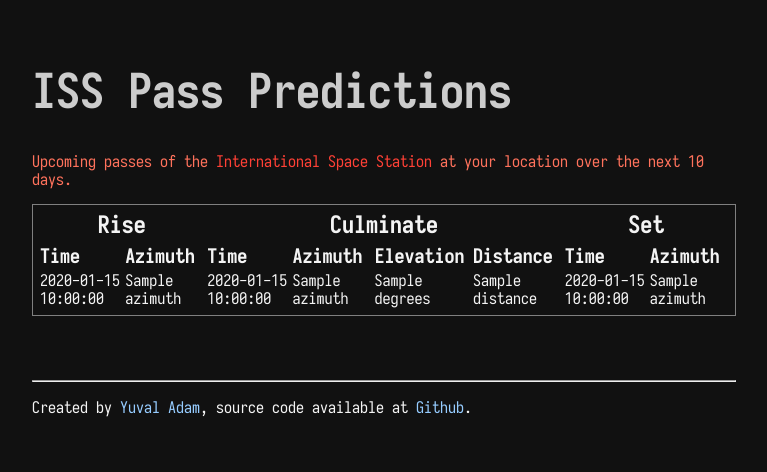
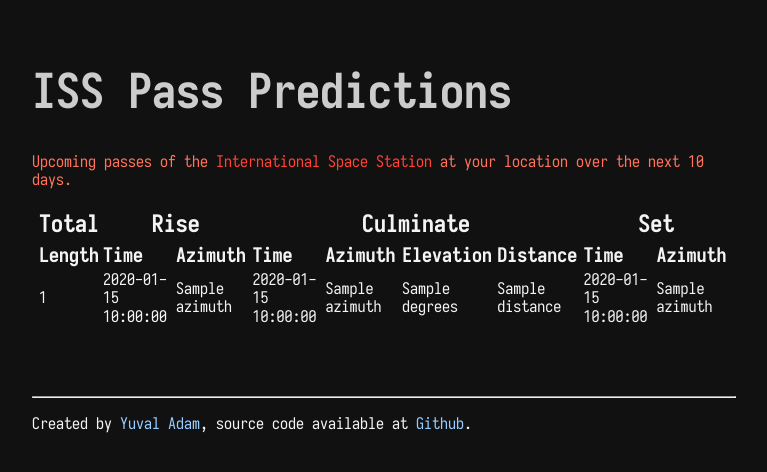
Before and after one commit to yuvadm/iss.guru, a FastAPI app: template iss/templates/index.html in a window 1280 px wide. Shown: the top 472 px of the page, without its empty margins (256-1023 px from the left). Run offline with FastAPI, Linux system fonts and the light colour scheme; the template is opened without the code that fills it: most values are stand-ins (such as "Sample title", 1, 10 or a date in 2020).

Commit message:
Calculate pass length

```diff
--- a/iss/predictions.py
+++ b/iss/predictions.py
@@ -59,7 +59,9 @@ class Predictions(object):
         }
 
     def get_prediction_details(self, rise, culminate, zet):
+        length = int((zet - rise) * 86400)
         return {
+            "length": length,
             "rise": self.get_position_details(rise),
             "culminate": self.get_position_details(culminate),
             "set": self.get_position_details(zet),
--- a/iss/server.py
+++ b/iss/server.py
@@ -13,7 +13,7 @@ templates = Jinja2Templates(directory="iss/templates")
 
 @app.get("/")
 async def home(request: Request):
-    preds = Predictions(34, 32).get_predictions()
+    preds = Predictions(34.7641, 32.0669, altitude=10).get_predictions()
     return templates.TemplateResponse(
         "index.html", {"request": request, "predictions": preds}
     )
--- a/iss/templates/index.html
+++ b/iss/templates/index.html
@@ -1,13 +1,15 @@
 {% extends "base.html" %}
 
 {% block content %}
-<table class="ba tl pa1">
+<table class="tl pa1">
     <tr class="ba tc pa1 f3">
+        <th colspan="1">Total</th>
         <th colspan="2">Rise</th>
         <th colspan="4">Culminate</th>
         <th colspan="2">Set</th>
     </tr>
     <tr class="pa1 f4">
+        <th>Length</th>
         <th>Time</th>
         <th>Azimuth</th>
         <th>Time</th>
@@ -19,6 +21,7 @@
     </tr>
     {% for pred in predictions %}
     <tr class="pa1">
+        <td>{{ pred.length }}</td>
         <td>{{ pred.rise.time }}</td>
         <td>{{ pred.rise.azimuth }}</td>
         <td>{{ pred.culminate.time }}</td>
```
